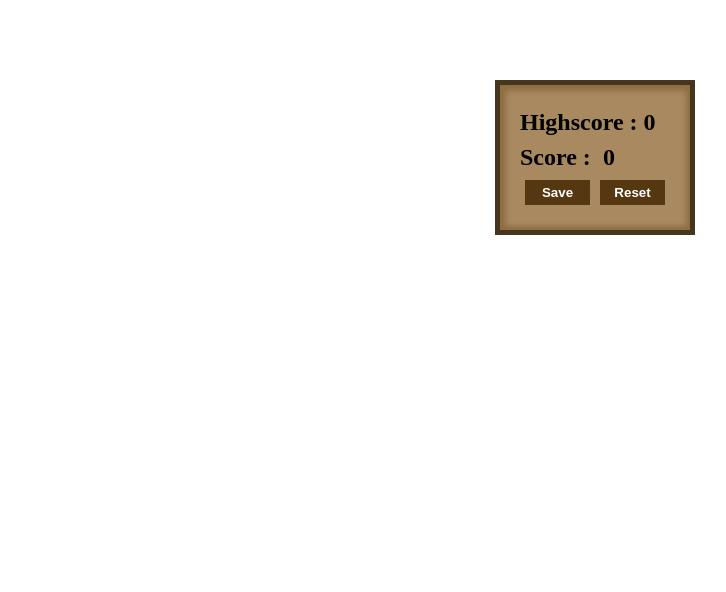
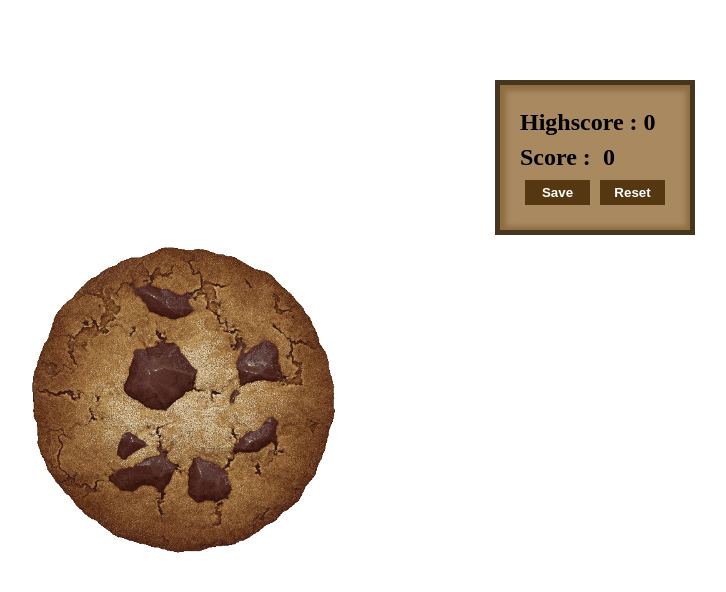
Before and after one commit to anirbandsharma/cookie-clicker, a plain HTML site: page index.html in a window 1280 px wide. Shown: the whole page, without its empty margins (457-1183 px from the left). Drawn offline with Linux system fonts and the light colour scheme; the site is published under a folder, as on GitHub Pages, so addresses that start at the root find nothing.

Commit message:
Update index.html

```diff
--- a/index.html
+++ b/index.html
@@ -9,7 +9,7 @@
 </head>
 <body>
    <div class="container">
-    <img id="cookie" src="/cookie.png" alt="">
+    <img id="cookie" src="cookie.png" alt="">
    </div>
 
    <div class="scoreboard">
```
